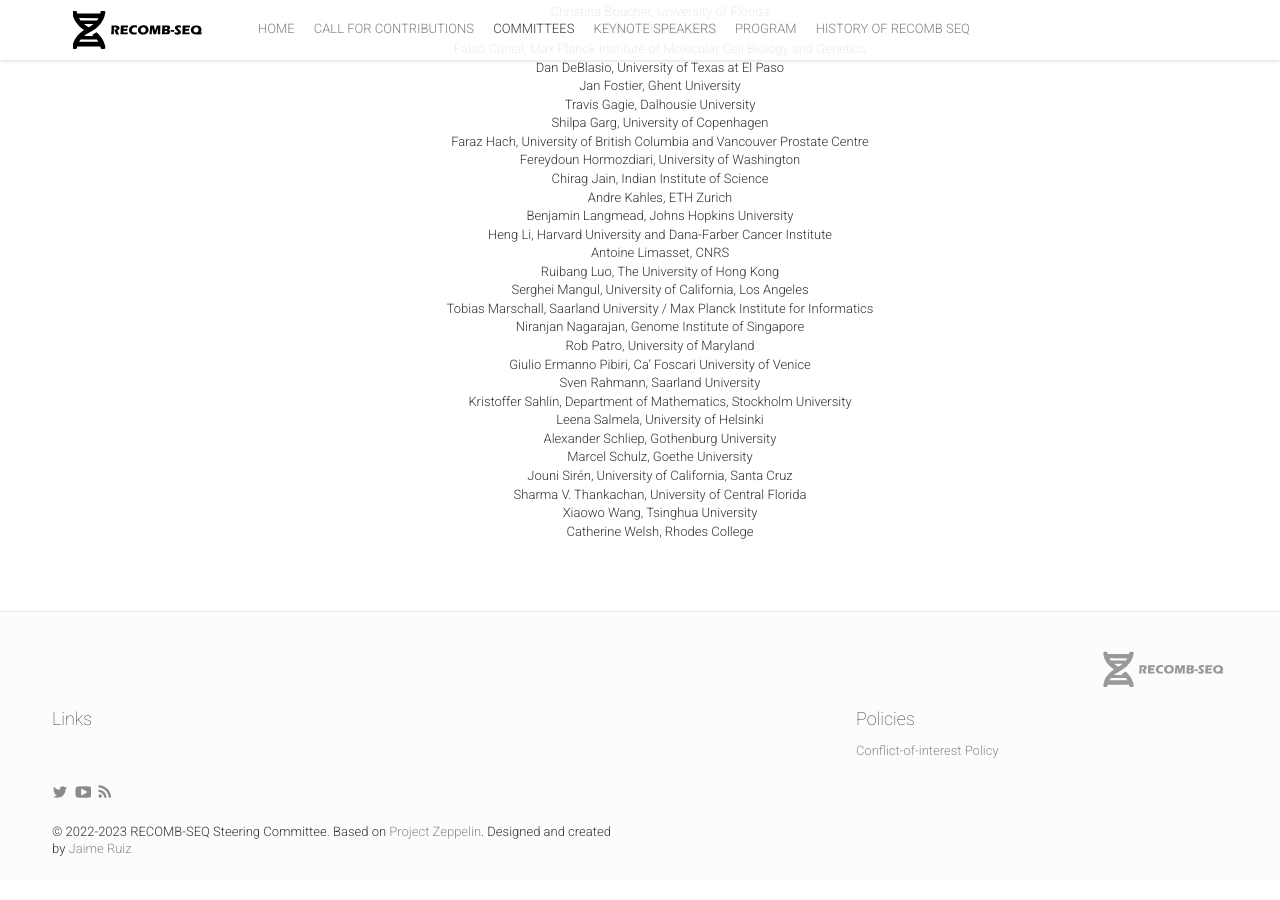
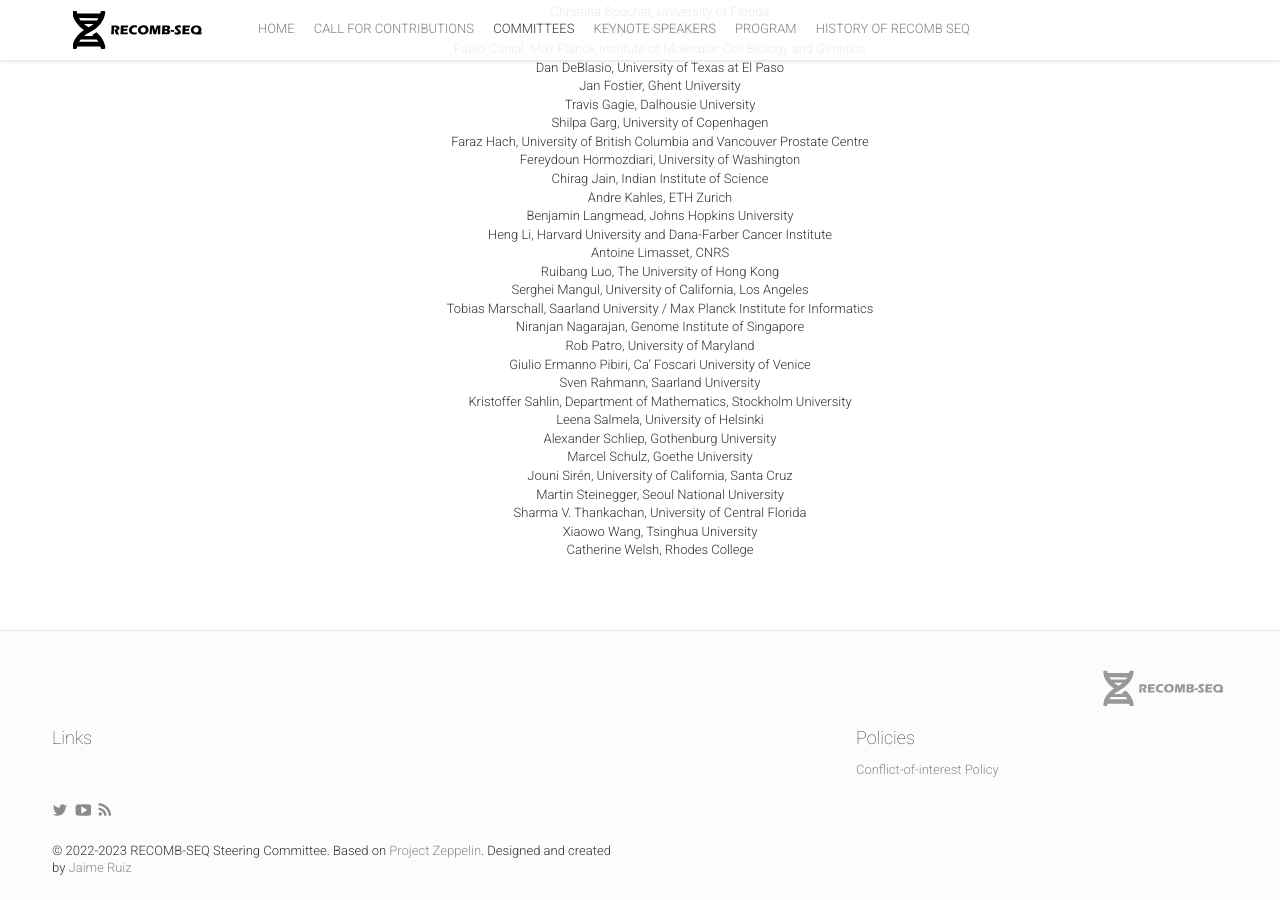
Before and after one commit to recomb-seq/recomb-seq.github.io, a Jekyll site: the page built from team.html, in a window 1280 px wide and 900 px high, scrolled down 1781 px. Built offline with Jekyll 4.4.1, drawn with Linux system fonts in a browser that asks for light colours; nearby versions of some CDN libraries; comment, search, counter and statistics services are not loaded.

Commit message:
Update pc.yml

```diff
--- a/_data/pc.yml
+++ b/_data/pc.yml
@@ -135,16 +135,21 @@
   company: "University of California, Santa Cruz"
 -
   id: pc28
+  name: "Martin"
+  surname: "Steinegger"
+  company: "Seoul National University"
+-
+  id: pc29
   name: "Sharma V."
   surname: "Thankachan"
   company: "University of Central Florida"
 -
-  id: pc29
+  id: pc30
   name: "Xiaowo"
   surname: "Wang"
   company: "Tsinghua University"
 -
-  id: pc30
+  id: pc31
   name: "Catherine"
   surname: "Welsh"
   company: "Rhodes College"
```
